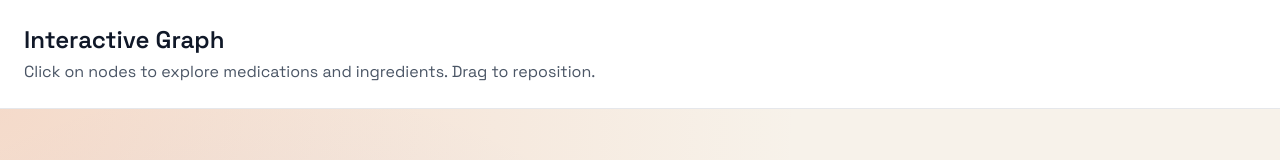
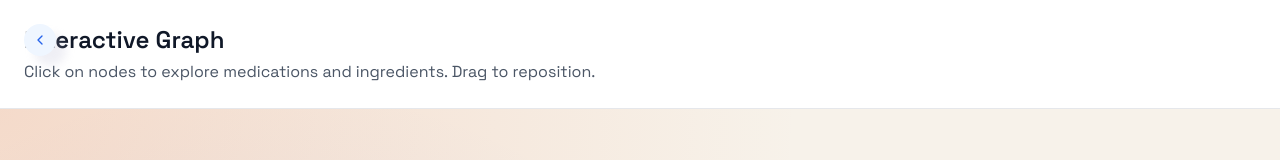
Before and after one commit to aircon2/mediscan, a Next.js app in the folder frontend/: page /newGraph in a window 1280 px wide. Shown: the top 160 px of the page. Built offline with nearby package versions, Linux system fonts and the light colour scheme; no server answers; a web font is replaced by a local one.

Commit message:
search button added

```diff
--- /dev/null
+++ b/frontend/app/components/BackButton.tsx
@@ -0,0 +1,27 @@
+import Link from "next/link";
+
+export default function BackButton() {
+  return (
+    <Link
+      href="/"
+      className="absolute top-6 left-6 z-50 w-8 h-8 rounded-full bg-blue-50 flex items-center justify-center cursor-pointer hover:scale-105 transition-all"
+      style={{
+        boxShadow:
+          "10px 10px 10px 0px rgba(174, 174, 205, 0.2), -10px -10px 10px 0px rgba(255, 255, 255, 0.7)",
+      }}
+    >
+      <svg
+        width="16"
+        height="16"
+        viewBox="0 0 24 24"
+        fill="none"
+        stroke="#2563eb"
+        strokeWidth="2"
+        strokeLinecap="round"
+        strokeLinejoin="round"
+      >
+        <path d="M15 18l-6-6 6-6" />
+      </svg>
+    </Link>
+  );
+}
--- a/frontend/app/graph/page.tsx
+++ b/frontend/app/graph/page.tsx
@@ -1,6 +1,8 @@
 "use client";
 
 import { useEffect, useRef } from "react";
+import Link from "next/link";
+import BackButton from "../components/BackButton";
 import chroma from "chroma-js";
 import Graph from "graphology";
 import ForceSupervisor from "graphology-layout-force/worker";
@@ -276,7 +278,9 @@ export default function GraphPage() {
   }, []);
 
   return (
-    <section className="flex flex-col h-screen bg-[#f7f2ea]">
+    <section className="flex flex-col h-screen bg-[#f7f2ea] relative">
+      <BackButton />
+
       <div className="p-6 bg-white border-b border-gray-200">
         <h2 className="text-2xl font-semibold text-gray-900">
           Interactive Graph
--- a/frontend/app/newGraph/page.tsx
+++ b/frontend/app/newGraph/page.tsx
@@ -2,6 +2,8 @@
 
 import { useEffect, useRef } from "react";
 import { useSearchParams } from "next/navigation";
+import Link from "next/link";
+import BackButton from "../components/BackButton";
 import chroma from "chroma-js";
 import Graph from "graphology";
 import ForceSupervisor from "graphology-layout-force/worker";
@@ -282,7 +284,9 @@ export default function NewGraphPage() {
   }, [effect]);
 
   return (
-    <section className="flex flex-col h-screen bg-[#f7f2ea]">
+    <section className="flex flex-col h-screen bg-[#f7f2ea] relative">
+      <BackButton />
+
       <div className="p-6 bg-white border-b border-gray-200">
         <h2 className="text-2xl font-semibold text-gray-900">
           {effect || "Interactive Graph"}
--- a/frontend/app/search/page.tsx
+++ b/frontend/app/search/page.tsx
@@ -2,6 +2,7 @@
 
 import { useState, useEffect } from "react";
 import Link from "next/link";
+import BackButton from "../components/BackButton";
 import { searchEffects } from "../../utils/api";
 
 interface Effect {
@@ -43,6 +44,8 @@ export default function Search() {
       {/* Gradient Blur Circles */}
       <div className="absolute -top-20 -right-20 w-96 h-96 opacity-30 bg-gradient-to-bl from-blue-700 to-blue-700/0 rounded-full blur-3xl pointer-events-none"></div>
       <div className="absolute -bottom-20 -left-20 w-96 h-96 opacity-30 bg-gradient-to-tr from-pink-700 to-pink-700/0 rounded-full blur-3xl pointer-events-none"></div>
+
+      <BackButton />
 
       <main className="flex flex-col items-start max-w-md w-full px-9 relative z-10">
         <h1 className="text-2xl font-medium text-blue-600 mb-4">
```
